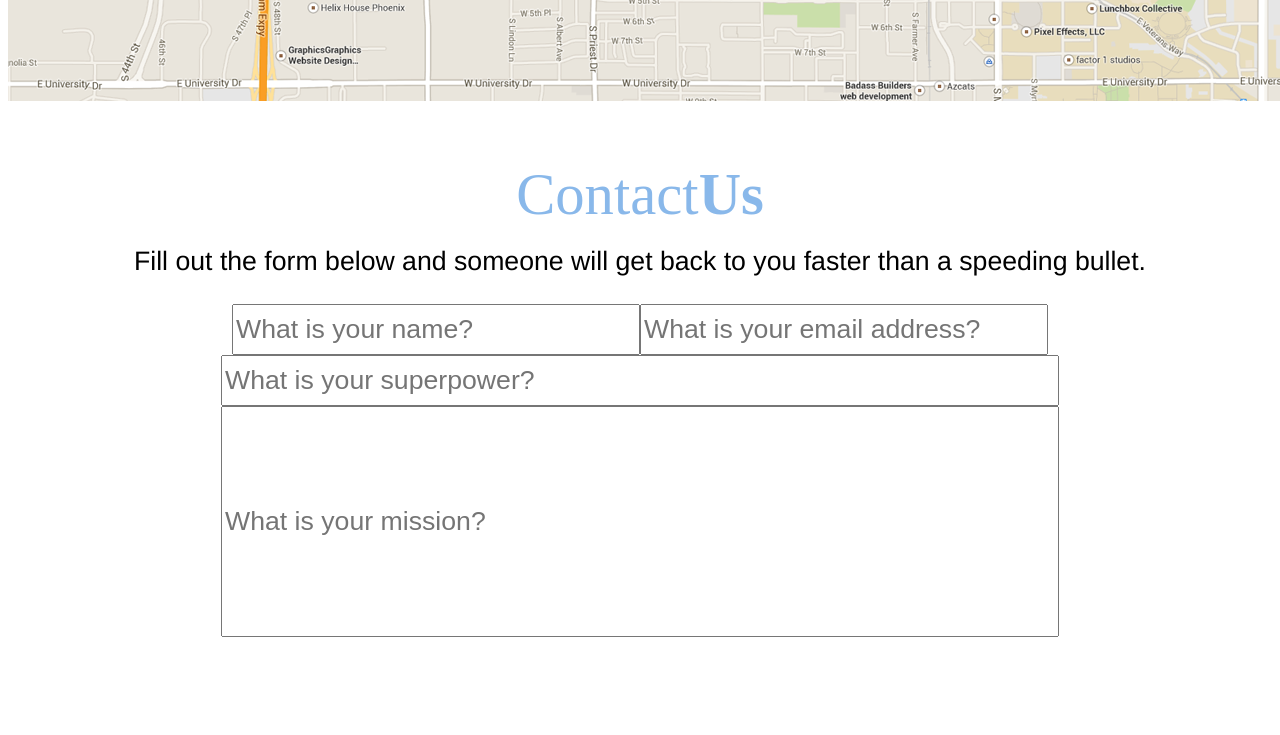
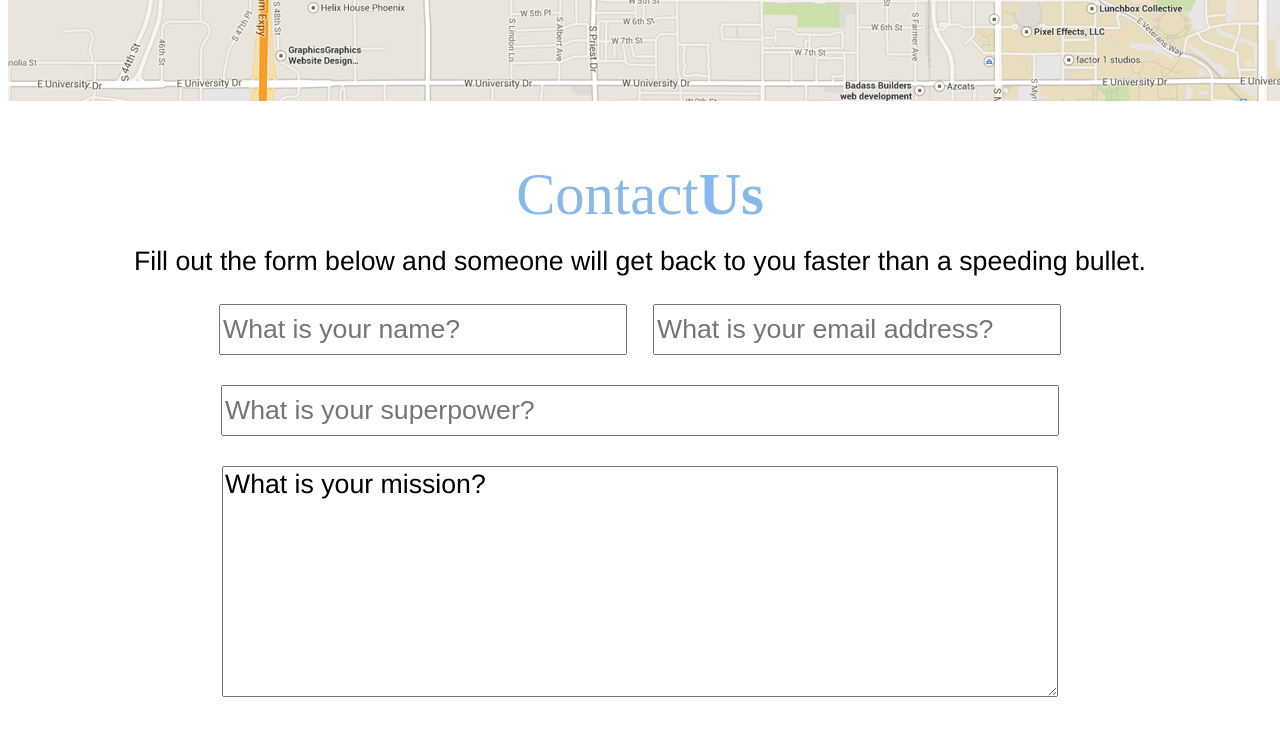
Before and after one commit to rebeccagoldstein/melt, a plain HTML site: page index.html in a window 1280 px wide. Shown: the part 2750-3485 px from the top of the page. Drawn offline with Linux system fonts and the light colour scheme.

Commit message:
Changed last form input to textarea

```diff
--- a/assets/css/style.css
+++ b/assets/css/style.css
@@ -271,6 +271,8 @@
     height: 45px;
     font-size: 20pt;
     font-weight: lighter;
+    margin-right: 13px;
+    margin-bottom: 30px;
 }
 
 #form-email-input {
@@ -278,6 +280,8 @@
     height: 45px;
     font-size:20pt;
     font-weight: lighter;
+    margin-left: 13px;
+    margin-bottom: 30px;
 }
 
 #form-line-2 {
@@ -290,6 +294,7 @@
     height: 45px;
     font-size:20pt;
     font-weight: lighter;
+    margin-bottom: 30px;
 }
 
 #form-line-3 {
@@ -300,7 +305,7 @@
 #form-message-input {
     width: 830px;
     height: 225px;
-    font-size:20pt;
+    font-size: 20pt;
     font-weight: lighter;
 }
 /* -------------------------- */
--- a/index.html
+++ b/index.html
@@ -131,7 +131,7 @@
           Fill out the form below and someone will get back to you faster than a
           speeding bullet.
         </p>
-        <form>
+        <form id="contact-us-form">
           <div id="form-line-1">
             <input
               id="form-name-input"
@@ -155,11 +155,8 @@
             />
           </div>
           <div id="form-line-3">
-            <input id="form-message-input"
-              type="text"
-              name="Mission"
-              placeholder="What is your mission?"
-            />
+            <textarea id="form-message-input" form="contact-us-form"class="helvetica" name="Mission">What is your mission?
+            </textarea>
           </div>
         </form>
       </div>
```
